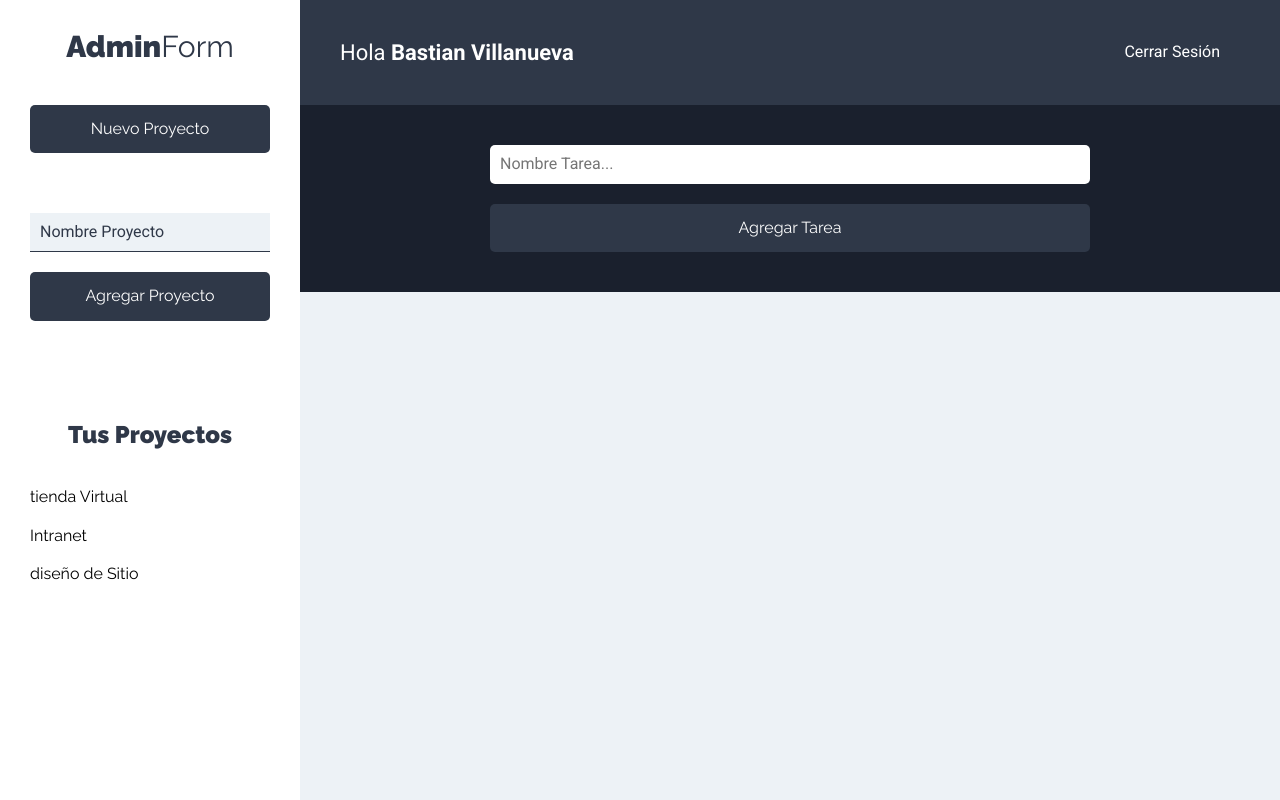
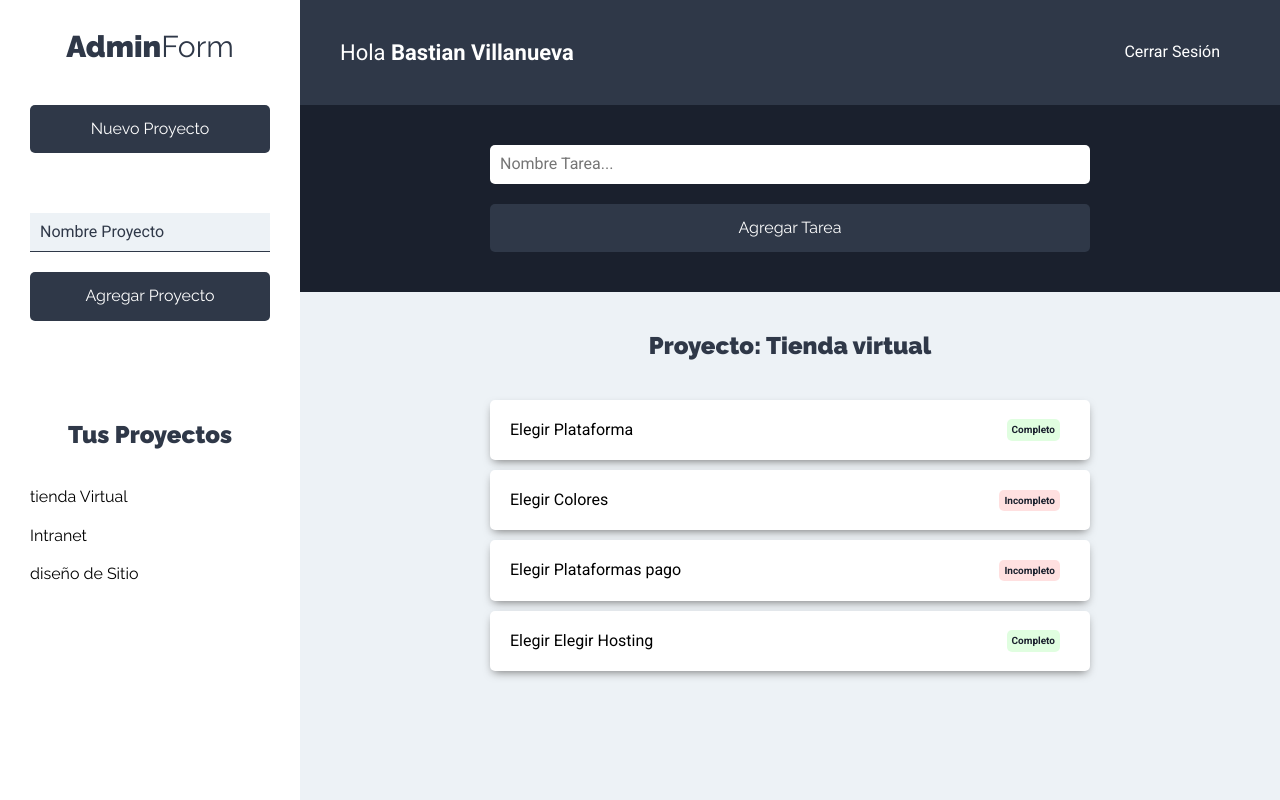
Before and after one commit to Bastian1212/proyecto12_AdminForm_Client, a React (Create React App) app: page /proyectos in a window 1280 px wide. Built offline with nearby package versions, Linux system fonts and the light colour scheme.

Commit message:
avance en el listado tarea

```diff
--- a/src/components/auth/Login.js
+++ b/src/components/auth/Login.js
@@ -4,8 +4,8 @@
 const Login = () => {
 
     const [usuario, setUsuario] = useState({
-        email:" ",
-        password:" "
+        email:"",
+        password:""
     });
 
     const {email, password} = usuario;
--- a/src/components/proyectos/Proyectos.js
+++ b/src/components/proyectos/Proyectos.js
@@ -2,6 +2,8 @@
 import Sidebar from "../layout/Sidebar";
 import Barra from "../layout/Barra";
 import FormTarea from "../tareas/FormTarea";
+import Tarea from "../tareas/Tarea";
+import ListadoTarea from "../tareas/ListadoTarea";
 const Proyectos  = () => {
     return (
         <div className="contenedor-app">
@@ -11,6 +13,7 @@
                 <main>
                     <FormTarea/>
                     <div className="contenedor-tareas">
+                        <ListadoTarea/>
 
                     </div>
                 </main>
--- a/src/components/tareas/ListadoTarea.js
+++ b/src/components/tareas/ListadoTarea.js
@@ -1,7 +1,32 @@
+import React, {Fragment} from "react";
+import Tarea from "./Tarea";
+
 const ListadoTarea = () => {
+
+    const tareasProyecto = [
+        {nombre: "Elegir Plataforma", estado:true},
+        {nombre: "Elegir  Colores", estado:false},
+        {nombre: "Elegir Plataformas pago ", estado:false},
+        {nombre: "Elegir Elegir Hosting", estado:true}
+    ]
+
     return (
-        <p>ListadoTarea</p>
+        <Fragment>
+            <h2>Proyecto: Tienda virtual</h2>
+            <ul className="listado-tareas">
+                {tareasProyecto.length === 0
+                    ? (<li className="tarea"><p>No Hay Tareas </p></li>)
+                    : tareasProyecto.map(tarea => (
+                        <Tarea
+                            tarea={tarea}
+                        />
+                    ))
+                }
+
+            </ul>
+        </Fragment>
     );
+
 }
 
 export default ListadoTarea;
--- a/src/components/tareas/Tarea.js
+++ b/src/components/tareas/Tarea.js
@@ -0,0 +1,31 @@
+import React from "react";
+
+
+const Tarea = ({tarea}) => {
+    return (
+        <li className="tarea sombra">
+            <p>{tarea.nombre}</p>
+            <div className="estado">
+                {tarea.estado
+                ?
+                    (
+                        <button
+                            type="button"
+                            className="completo"
+                        >Completo</button>
+                    )
+                :
+                    (
+                        <button
+                            type="button"
+                            className="incompleto"
+                        >Incompleto</button>
+                    )
+
+                }
+            </div>
+        </li>
+    );
+}
+
+export default Tarea;
```
